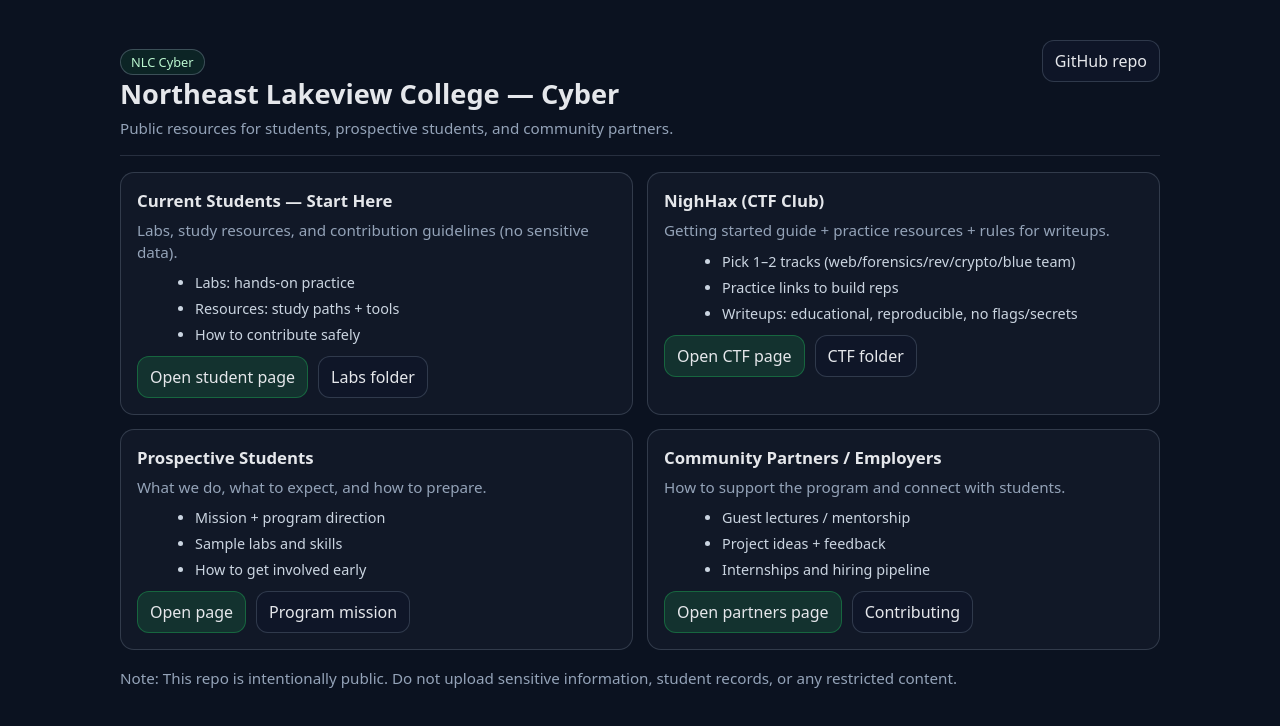
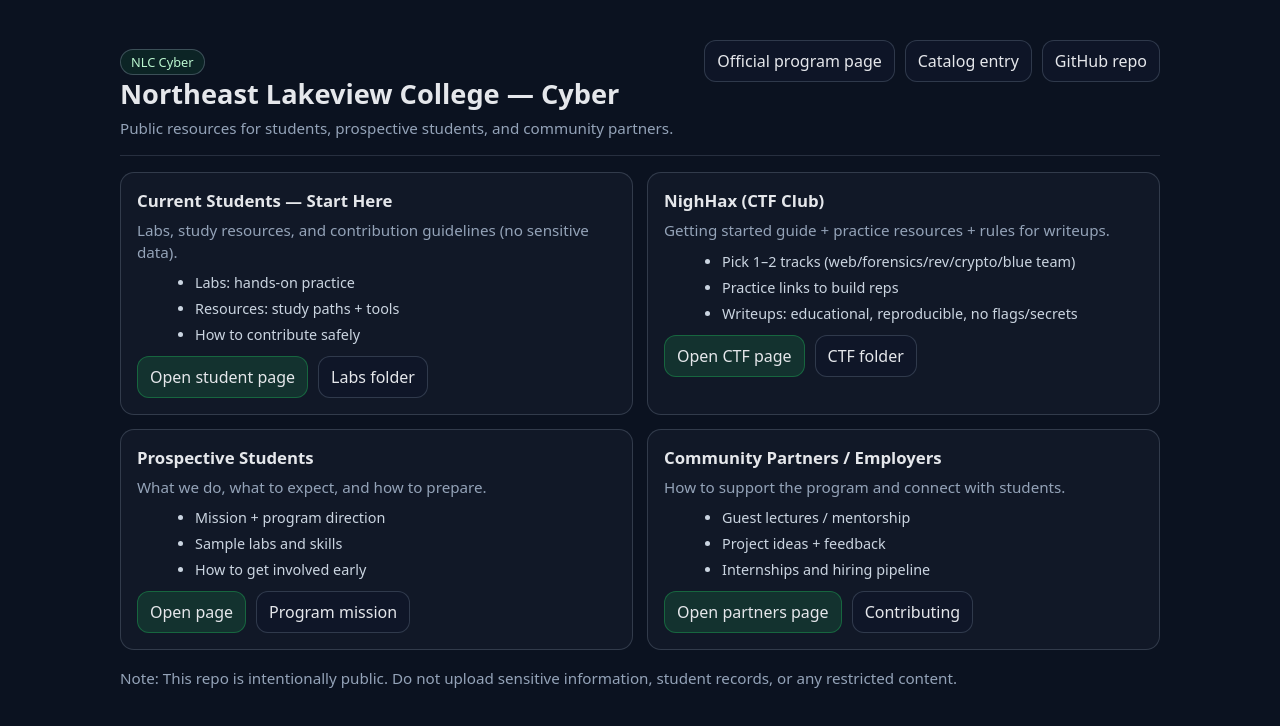
Before and after one commit to cthornsburg/nlc_cyber, a plain HTML site: page docs/index.html in a window 1280 px wide. Drawn offline with Linux system fonts and the light colour scheme.

Commit message:
Add official program + catalog links

```diff
--- a/docs/index.html
+++ b/docs/index.html
@@ -36,6 +36,8 @@
         <div class="muted">Public resources for students, prospective students, and community partners.</div>
       </div>
       <div class="cta">
+        <a class="btn" href="https://www.alamo.edu/nlc/cyberdefense">Official program page</a>
+        <a class="btn" href="https://mynlccatalog.alamo.edu/preview_program.php?catoid=286&poid=54240">Catalog entry</a>
         <a class="btn" href="https://github.com/cthornsburg/nlc_cyber">GitHub repo</a>
       </div>
     </div>
```
Also changed, not shown: 1 other file.
